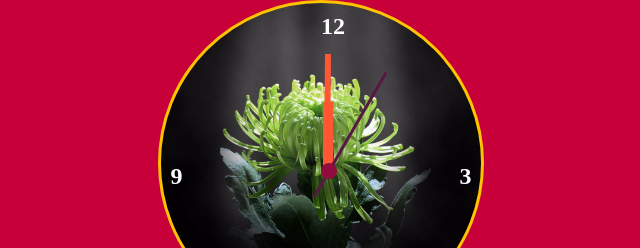
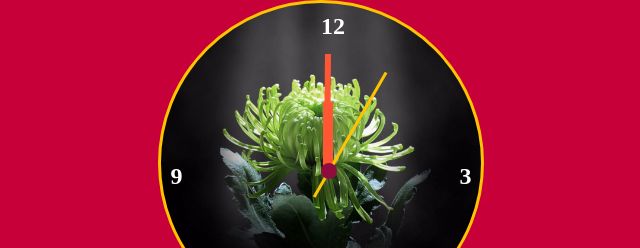
Before and after one commit to Shimele/CCS-Clock, a plain HTML site: page index.html in a window 1280 px wide. Shown: the top 248 px of the page, 319-959 px from the left. Drawn offline with Linux system fonts and the light colour scheme.

Commit message:
change niddle color

```diff
--- a/style.css
+++ b/style.css
@@ -92,7 +92,7 @@ body {
   animation: rotate 3600s infinite linear; /* rotate once each hours (43,200 seconds)*/
 }
 .moving-niddle {
-  background: #571845;
+  background: #ffc300;
   height: 45%;
   position: absolute;
   top: 17%;
```
